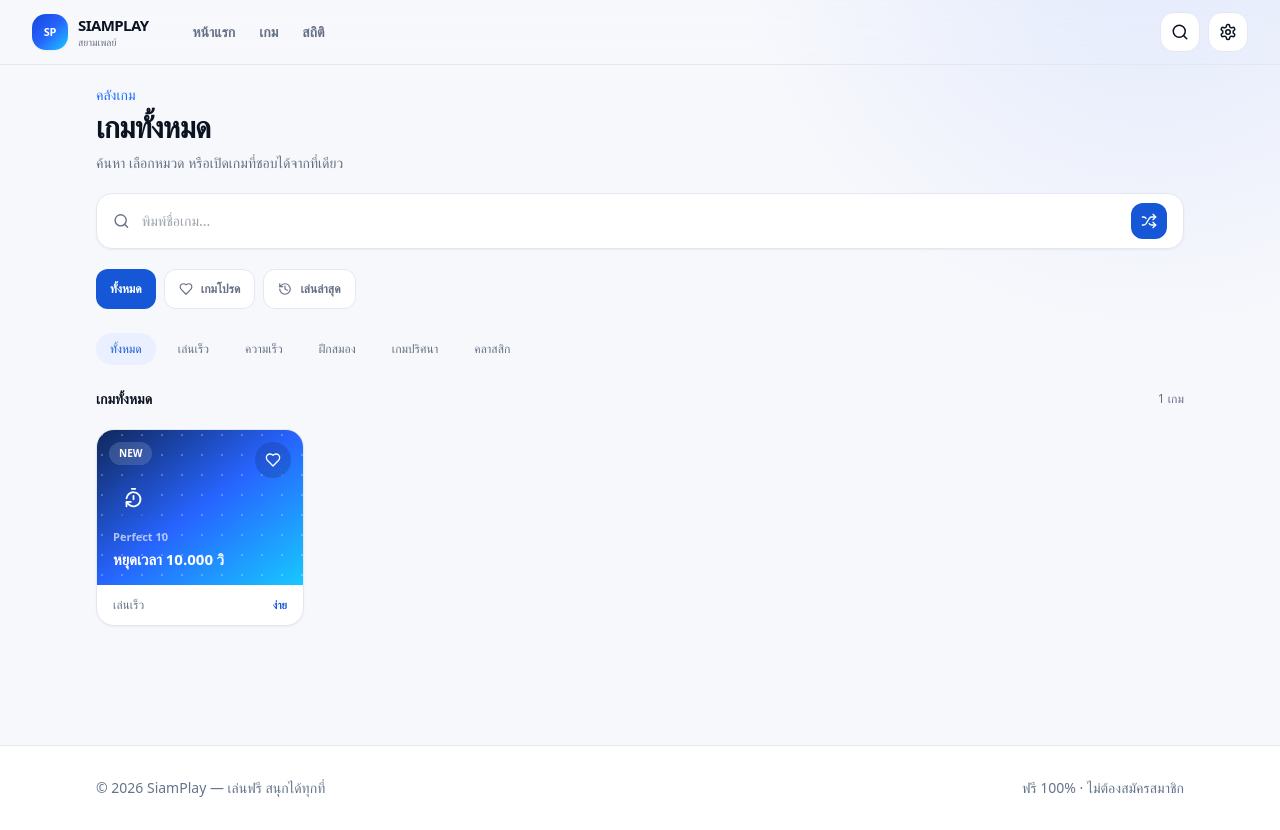
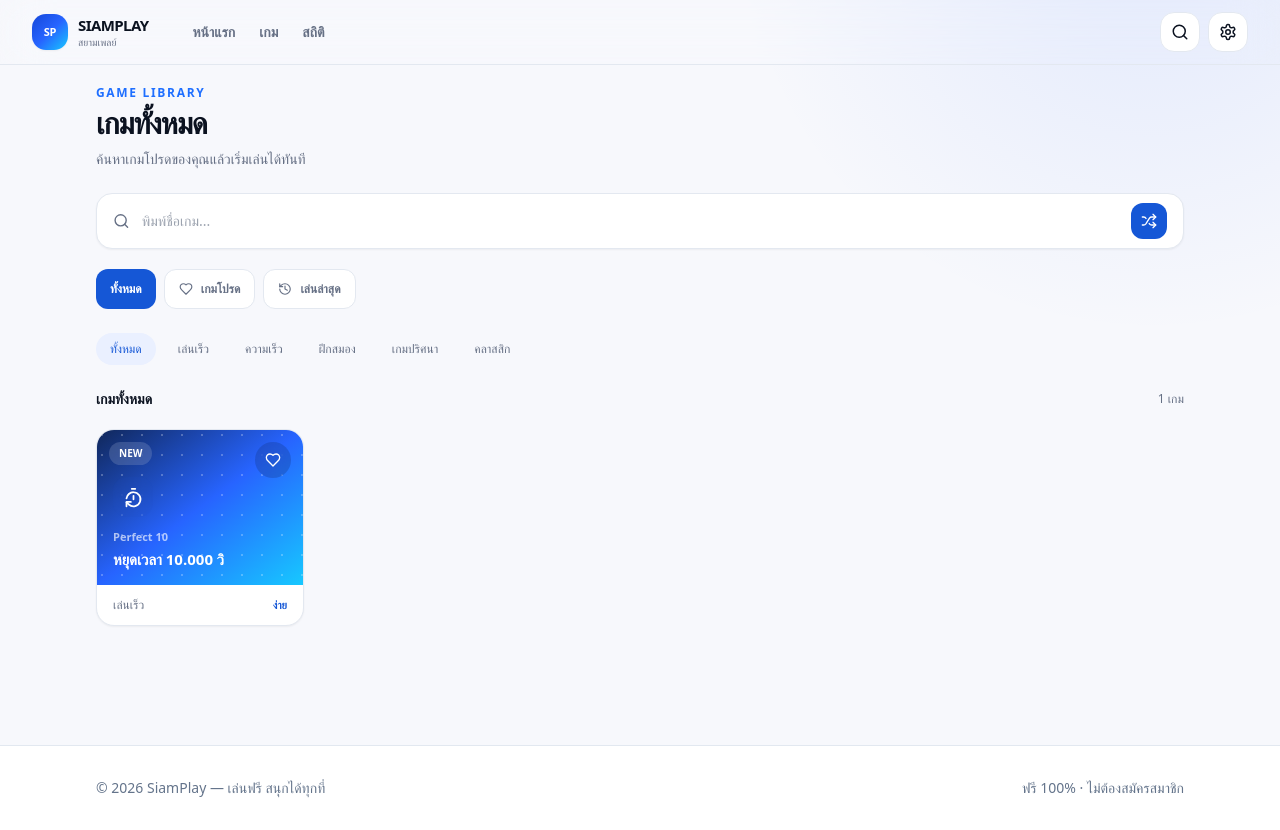
Before and after one commit to UnknownCode-2026/siamplay, a Next.js app: page /games in a window 1280 px wide. Built offline with nearby package versions, Linux system fonts and the light colour scheme.

Commit message:
feat(v2): rebuild app/games/page.tsx

```diff
--- a/app/games/page.tsx
+++ b/app/games/page.tsx
@@ -1,18 +1,15 @@
 import { activeGames } from "@/data/games";
 import { GamesBrowser } from "@/components/games/GamesBrowser";
 
-type GamesPageProps = { searchParams?: { random?: string; view?: string; focus?: string } };
+type GamesPageProps={searchParams?:{view?:string;focus?:string}};
 
-export default function GamesPage({ searchParams }: GamesPageProps) {
-  const view = searchParams?.view === "favorites" ? "favorites" : searchParams?.view === "recent" ? "recent" : "all";
-  return (
-    <div className="space-y-5">
-      <div className="pt-1">
-        <p className="text-sm font-medium text-siam-500">คลังเกม</p>
-        <h1 className="mt-1 text-3xl font-bold tracking-tight text-main">เกมทั้งหมด</h1>
-        <p className="mt-2 text-sm text-muted">ค้นหา เลือกหมวด หรือเปิดเกมที่ชอบได้จากที่เดียว</p>
-      </div>
-      <GamesBrowser games={activeGames} randomMode={searchParams?.random === "1"} initialView={view} autoFocus={searchParams?.focus === "search"} />
+export default function GamesPage({searchParams}:GamesPageProps){
+  const view=searchParams?.view==="favorites"?"favorites":searchParams?.view==="recent"?"recent":"all";
+  return <div className="space-y-6">
+    <div className="pt-1">
+      <p className="text-xs font-semibold uppercase tracking-[.14em] text-siam-500">GAME LIBRARY</p>
+      <div className="mt-1 flex items-end justify-between gap-4"><div><h1 className="text-3xl font-extrabold tracking-[-.04em] text-main">เกมทั้งหมด</h1><p className="mt-2 text-sm text-muted">ค้นหาเกมโปรดของคุณแล้วเริ่มเล่นได้ทันที</p></div></div>
     </div>
-  );
+    <GamesBrowser games={activeGames} initialView={view} autoFocus={searchParams?.focus==="search"}/>
+  </div>;
 }
```
